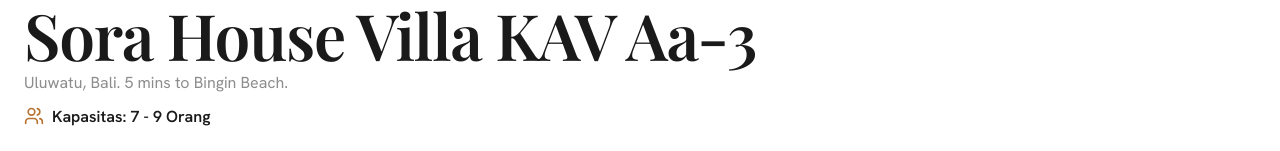
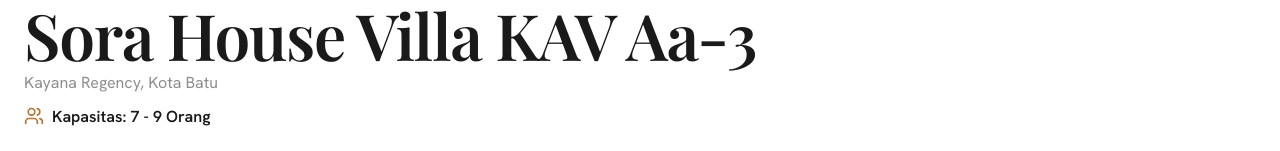
Before and after one commit to Firzan-code/Omah-Song9o, a React (Vite) app: page /villa/kav-aa3 in a window 1280 px wide. Shown: the part 198-349 px from the top of the page. Built offline with nearby package versions, Linux system fonts and the light colour scheme.

Commit message:
Update villas locations and pricing data

```diff
--- a/src/data/villas.js
+++ b/src/data/villas.js
@@ -17,7 +17,7 @@ export const villas = [
       { icon: 'ChefHat', label: 'Dapur & Peralatan Masak' },
       { icon: 'Coffee', label: 'Bonus: Welcome Drink!' }
     ],
-    location: 'Uluwatu, Bali. 5 mins to Bingin Beach.',
+    location: 'Kayana Regency, Kota Batu',
     capacity: '5 - 7 Orang',
     priceLevel: 1,
     specs: {
@@ -55,8 +55,8 @@ export const villas = [
     name: 'Maharani Villa KAV K-1',
     image: '/images/gallery/kav-k1/TampakDepan.jpeg',
     desc: 'Keseimbangan sempurna antara ruang terbuka dan area privasi dengan pencahayaan alami.',
-    priceWeekday: 'Rp 800.000 / Night',
-    priceWeekend: 'Rp 1.000.000 / Night',
+    priceWeekday: 'Rp 650.000 / Night',
+    priceWeekend: 'Rp 900.000 / Night',
     airbnbLink: 'https://www.airbnb.co.id/rooms/1737574623202584351', // <-- Ganti link Airbnb untuk KAV K-1 di sini
     architecturalNotes: 'A masterclass in tropical brutalism. KAV K-1 integrates raw concrete textures with open air voids, allowing the sea breeze to circulate through its monolithic structure. This unit offers an introspective luxury, focusing on shadows, light play, and spatial purity.',
     facilities: [
@@ -67,7 +67,7 @@ export const villas = [
       { icon: 'Car', label: 'Dual Parking' },
       { icon: 'Headset', label: '24/7 Concierge' }
     ],
-    location: 'Uluwatu, Bali. 5 mins to Bingin Beach.',
+    location: 'Kayana Regency, Kota Batu.',
     capacity: '6 - 8 Orang',
     priceLevel: 2,
     specs: {
@@ -122,7 +122,7 @@ export const villas = [
       { icon: 'Mountain', label: 'View Pegunungan' },
       { icon: 'Coffee', label: 'Bonus: Welcome Drink!' }
     ],
-    location: 'Uluwatu, Bali. 5 mins to Bingin Beach.',
+    location: 'Kayana Regency, Kota Batu',
     capacity: '8 - 10 Orang',
     priceLevel: 3,
     specs: {
@@ -185,7 +185,7 @@ export const villas = [
       { icon: 'Utensils', label: 'Free mie & kopi' },
       { icon: 'Coffee', label: 'Welcome Drink' }
     ],
-    location: 'Uluwatu, Bali. 5 mins to Bingin Beach.',
+    location: 'Kayana Regency, Kota Batu',
     capacity: '7 - 9 Orang',
     priceLevel: 4,
     specs: {
@@ -228,7 +228,7 @@ export const villas = [
   },
   {
     id: 'kav-i7',
-    name: 'Aurora Sky KAV I-7',
+    name: 'Aurora Sky Villa KAV I-7',
     image: '/images/gallery/kav-i7/TampakDepan.jpeg',
     desc: 'Karya arsitektur termegah kami. Pengalaman menginap paling mewah dan tak terlupakan.',
     priceWeekday: 'Rp 850.000 / Night',
@@ -243,7 +243,7 @@ export const villas = [
       { icon: 'Car', label: 'Underground Parking' },
       { icon: 'Headset', label: '24/7 Elite Concierge' }
     ],
-    location: 'Uluwatu, Bali. 5 mins to Bingin Beach.',
+    location: 'Kayana Regency, Kota Batu',
     capacity: '7 - 9 Orang',
     priceLevel: 5,
     specs: {
```
